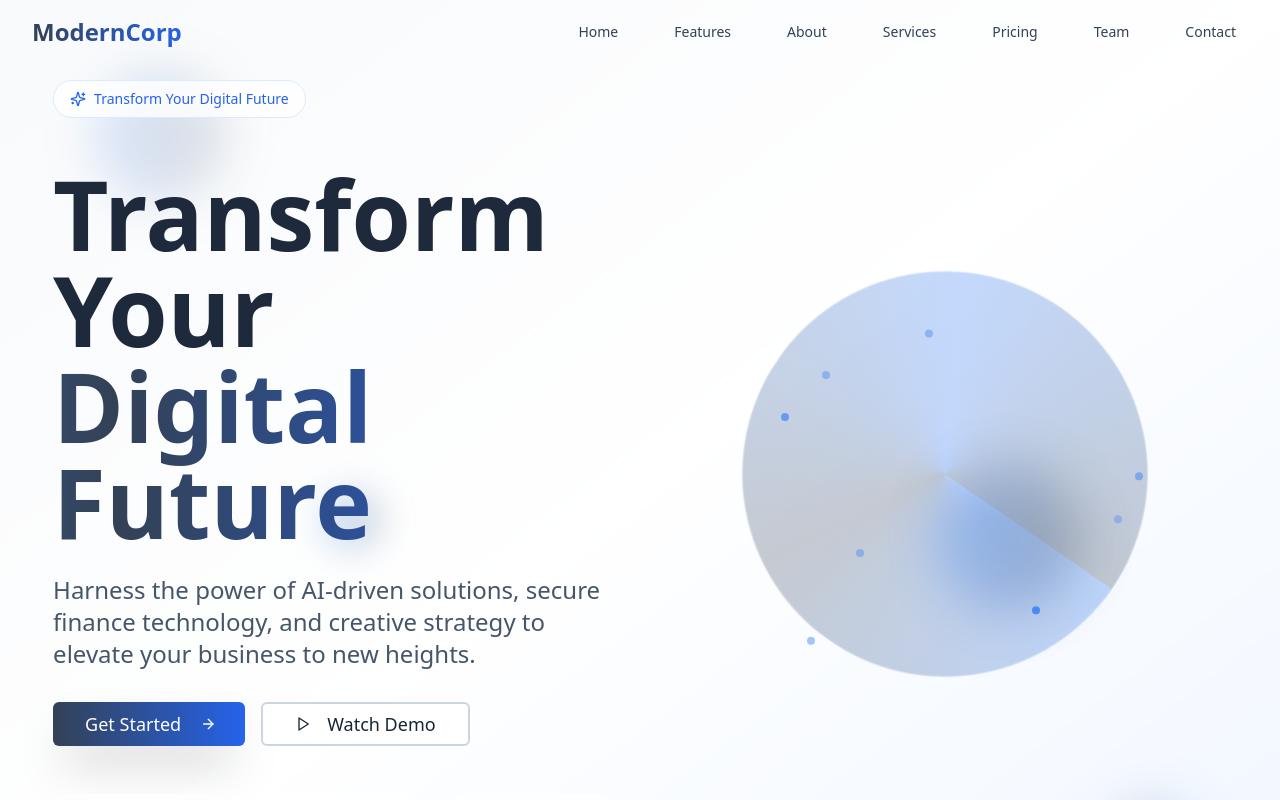
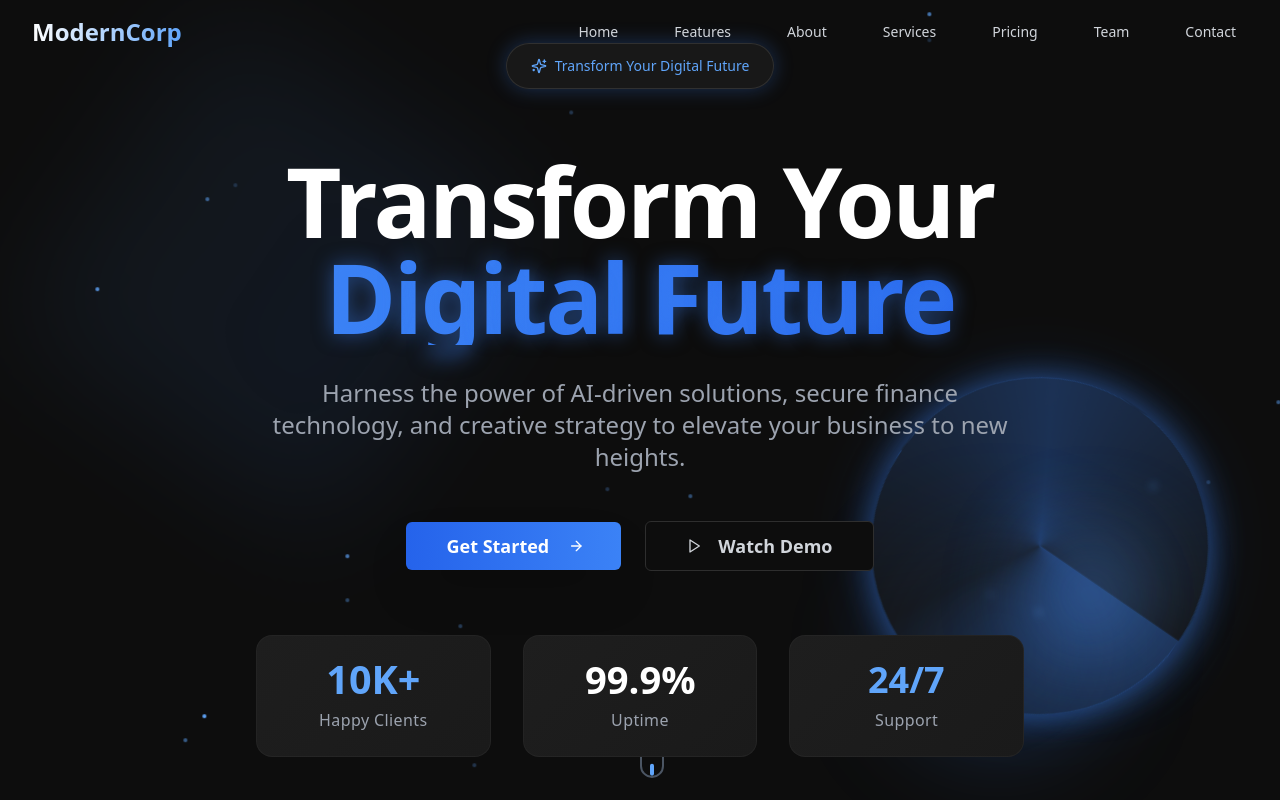
Before and after one commit to sandhyapattevardhanm/ClosedLoopNew, a React (Vite) app: page / in a window 1280 px wide. Shown: the top 800 px of the page. Built offline with nearby package versions, Linux system fonts and the light colour scheme.

Commit message:
Refactor: Implement Devin.ai-inspired design
- Updated color palette, hero section, and animations.
- Added microinteractions and background visuals.
- Improved typography and general vibe.

```diff
--- a/src/components/Hero.tsx
+++ b/src/components/Hero.tsx
@@ -24,78 +24,79 @@ const Hero = () => {
     }
   };
 
-  const floatingVariants = {
-    animate: {
-      y: [-20, 20]
-    }
-  };
-
   return (
-    <section id="home" className="relative min-h-screen flex items-center justify-center overflow-hidden bg-gradient-to-br from-slate-50 via-white to-blue-50">
+    <section id="home" className="relative min-h-screen flex items-center justify-center overflow-hidden bg-[#0D0D0D]">
       {/* Animated Background Elements */}
       <div className="absolute inset-0">
-        {/* Floating Orbs */}
+        {/* Large Gradient Blob */}
         <motion.div
-          className="absolute top-20 left-20 w-32 h-32 bg-gradient-to-r from-blue-500/20 to-slate-600/20 rounded-full blur-xl"
+          className="absolute top-20 left-20 w-96 h-96 gradient-blob opacity-30"
           animate={{
+            scale: [1, 1.2, 1],
             x: [0, 100, 0],
             y: [0, -50, 0],
-            scale: [1, 1.2, 1],
           }}
           transition={{
-            duration: 8,
+            duration: 15,
             repeat: Infinity,
             ease: "easeInOut"
           }}
         />
+
+        {/* Secondary Blob */}
         <motion.div
-          className="absolute bottom-20 right-20 w-24 h-24 bg-gradient-to-r from-slate-600/20 to-blue-500/20 rounded-full blur-xl"
+          className="absolute bottom-20 right-20 w-64 h-64 bg-blue-500/20 rounded-full blur-3xl"
           animate={{
+            scale: [1, 0.8, 1],
             x: [0, -80, 0],
             y: [0, 60, 0],
-            scale: [1, 0.8, 1],
           }}
           transition={{
-            duration: 6,
-            repeat: Infinity,
-            ease: "easeInOut",
-            delay: 1
-          }}
-        />
-        <motion.div
-          className="absolute top-1/2 left-1/4 w-16 h-16 bg-gradient-to-r from-blue-400/30 to-slate-500/30 rounded-full blur-lg"
-          animate={{
-            x: [0, -40, 0],
-            y: [0, 40, 0],
-          }}
-          transition={{
-            duration: 5,
+            duration: 12,
             repeat: Infinity,
             ease: "easeInOut",
             delay: 2
           }}
         />
+
+        {/* Floating Particles */}
+        {[...Array(20)].map((_, i) => (
+          <motion.div
+            key={i}
+            className="absolute w-1 h-1 bg-blue-400 rounded-full floating-particle"
+            style={{
+              top: `${Math.random() * 100}%`,
+              left: `${Math.random() * 100}%`,
+            }}
+            animate={{
+              y: [0, -30, 0],
+              opacity: [0.2, 1, 0.2],
+            }}
+            transition={{
+              duration: 4 + Math.random() * 4,
+              repeat: Infinity,
+              delay: Math.random() * 4,
+            }}
+          />
+        ))}
       </div>
 
-      {/* Glassmorphism Background */}
-      <div className="absolute inset-0 backdrop-blur-[1px] bg-white/10" />
-
+      {/* Main Content */}
       <div className="relative z-10 max-w-7xl mx-auto px-4 sm:px-6 lg:px-8">
-        <div className="flex flex-col lg:flex-row items-center justify-between min-h-screen py-20">
-          {/* Left Content */}
         <motion.div
-            className="flex-1 text-center lg:text-left lg:pr-12"
+          className="text-center"
           variants={containerVariants}
           initial="hidden"
           animate="visible"
         >
+          {/* Badge */}
           <motion.div
             variants={itemVariants}
-              className="mb-6"
             transition={{ duration: 0.8, ease: "easeOut" }}
+            className="mb-8"
           >
             <motion.div
-                className="inline-flex items-center gap-2 px-4 py-2 bg-white/80 backdrop-blur-sm rounded-full text-sm font-medium text-blue-600 mb-6 border border-blue-100"
+              className="inline-flex items-center gap-2 px-6 py-3 glass-morphism rounded-full text-sm font-medium text-blue-400 mb-8 glow-blue"
               whileHover={{ scale: 1.05 }}
               whileTap={{ scale: 0.95 }}
             >
@@ -104,14 +105,15 @@ const Hero = () => {
             </motion.div>
           </motion.div>
 
+          {/* Main Headline */}
           <motion.h1
             variants={itemVariants}
-              className="text-5xl md:text-7xl lg:text-8xl font-bold text-slate-800 mb-6 leading-tight"
             transition={{ duration: 0.8, ease: "easeOut" }}
+            className="text-6xl md:text-7xl lg:text-8xl font-black text-white mb-8 leading-tight tracking-tight"
           >
             Transform Your
             <motion.span
-                className="block bg-gradient-to-r from-blue-500 via-slate-700 to-blue-600 bg-clip-text text-transparent"
+              className="block bg-gradient-to-r from-blue-400 via-blue-500 to-blue-600 bg-clip-text text-transparent text-glow"
               animate={{
                 backgroundPosition: ["0% 50%", "100% 50%", "0% 50%"],
               }}
@@ -128,19 +130,21 @@ const Hero = () => {
             </motion.span>
           </motion.h1>
 
+          {/* Description */}
           <motion.p
             variants={itemVariants}
-              className="text-xl md:text-2xl text-slate-600 mb-8 max-w-2xl leading-relaxed"
             transition={{ duration: 0.8, ease: "easeOut" }}
+            className="text-xl md:text-2xl text-gray-400 mb-12 max-w-3xl mx-auto leading-relaxed"
           >
             Harness the power of AI-driven solutions, secure finance technology, and creative strategy
             to elevate your business to new heights.
           </motion.p>
 
+          {/* CTA Buttons */}
           <motion.div
             variants={itemVariants}
-              className="flex flex-col sm:flex-row gap-4 justify-center lg:justify-start items-center mb-12"
             transition={{ duration: 0.8, ease: "easeOut" }}
+            className="flex flex-col sm:flex-row gap-6 justify-center items-center mb-16"
           >
             <motion.div
               whileHover={{ scale: 1.05 }}
@@ -148,7 +152,7 @@ const Hero = () => {
             >
               <Button
                 size="lg"
-                  className="group bg-gradient-to-r from-slate-700 to-blue-600 hover:from-slate-800 hover:to-blue-700 text-white px-8 py-4 text-lg shadow-2xl hover:shadow-blue-500/25 transition-all duration-300"
+                className="group btn-glow bg-gradient-to-r from-blue-600 to-blue-500 hover:from-blue-700 hover:to-blue-600 text-white px-10 py-6 text-lg font-semibold shadow-2xl border-0"
               >
                 Get Started
                 <motion.div
@@ -160,6 +164,7 @@ const Hero = () => {
                 </motion.div>
               </Button>
             </motion.div>
+
             <motion.div
               whileHover={{ scale: 1.05 }}
               whileTap={{ scale: 0.95 }}
@@ -167,37 +172,38 @@ const Hero = () => {
               <Button
                 variant="outline"
                 size="lg"
-                  className="group border-2 border-slate-300 hover:border-blue-600 hover:bg-blue-50 px-8 py-4 text-lg backdrop-blur-sm bg-white/80 transition-all duration-300"
+                className="group glass-morphism hover:glow-blue px-10 py-6 text-lg font-semibold text-gray-300 hover:text-white transition-all duration-300"
               >
-                  <Play className="mr-2 h-5 w-5 group-hover:text-blue-600 transition-colors" />
+                <Play className="mr-2 h-5 w-5 group-hover:text-blue-400 transition-colors" />
                 Watch Demo
               </Button>
             </motion.div>
           </motion.div>
 
+          {/* Stats */}
           <motion.div
             variants={itemVariants}
-              className="grid grid-cols-1 md:grid-cols-3 gap-8 max-w-2xl mx-auto lg:mx-0"
             transition={{ duration: 0.8, ease: "easeOut" }}
+            className="grid grid-cols-1 md:grid-cols-3 gap-8 max-w-3xl mx-auto"
           >
             {[
-                { value: "10K+", label: "Happy Clients", color: "text-blue-600" },
-                { value: "99.9%", label: "Uptime", color: "text-slate-700" },
-                { value: "24/7", label: "Support", color: "text-blue-500" }
+              { value: "10K+", label: "Happy Clients", color: "text-blue-400" },
+              { value: "99.9%", label: "Uptime", color: "text-white" },
+              { value: "24/7", label: "Support", color: "text-blue-400" }
             ].map((stat, index) => (
               <motion.div
                 key={index}
-                  className="text-center p-4 rounded-2xl bg-white/60 backdrop-blur-sm border border-white/20 hover:bg-white/80 transition-all duration-300"
+                className="text-center p-6 card-surface rounded-2xl hover:glow-blue transition-all duration-300"
                 whileHover={{
                   scale: 1.05,
-                    boxShadow: "0 20px 40px rgba(0,0,0,0.1)"
+                  y: -5
                 }}
                 initial={{ opacity: 0, y: 20 }}
                 animate={{ opacity: 1, y: 0 }}
-                  transition={{ delay: 1 + index * 0.2 }}
+                transition={{ delay: 1.5 + index * 0.2 }}
               >
                 <motion.div
-                    className={`text-3xl font-bold ${stat.color} mb-2`}
+                  className={`text-4xl font-black ${stat.color} mb-2`}
                   animate={{ scale: [1, 1.1, 1] }}
                   transition={{
                     duration: 2,
@@ -207,28 +213,28 @@ const Hero = () => {
                 >
                   {stat.value}
                 </motion.div>
-                  <div className="text-slate-600 font-medium">{stat.label}</div>
+                <div className="text-gray-400 font-medium tracking-wide">{stat.label}</div>
               </motion.div>
             ))}
           </motion.div>
         </motion.div>
+      </div>
 
-          {/* Right Visual Element */}
+      {/* 3D Visual Element */}
       <motion.div
-            className="flex-1 hidden lg:flex items-center justify-center relative"
-            variants={floatingVariants}
-            animate="animate"
+        className="absolute right-20 top-1/2 transform -translate-y-1/2 hidden xl:block"
+        animate={{ y: [-20, 20] }}
         transition={{
           duration: 4,
           repeat: Infinity,
-              repeatType: "reverse" as const,
+          repeatType: "reverse",
           ease: "easeInOut"
         }}
       >
-            <div className="relative w-96 h-96">
-              {/* 3D Glass Sphere Effect */}
+        <div className="relative w-80 h-80">
+          {/* 3D Glass Orb Effect */}
           <motion.div
-                className="absolute inset-0 rounded-full bg-gradient-to-br from-blue-500/30 via-slate-600/20 to-blue-400/30 backdrop-blur-sm border border-white/30"
+            className="absolute inset-0 rounded-full bg-gradient-to-br from-blue-500/30 via-transparent to-blue-400/30 backdrop-blur-sm border border-blue-500/20 glow-blue-intense"
             animate={{
               rotate: [0, 360],
               scale: [1, 1.1, 1],
@@ -238,16 +244,16 @@ const Hero = () => {
               scale: { duration: 4, repeat: Infinity, ease: "easeInOut" }
             }}
             style={{
-                  background: "conic-gradient(from 0deg, rgba(59, 130, 246, 0.3), rgba(71, 85, 105, 0.3), rgba(59, 130, 246, 0.3), rgba(71, 85, 105, 0.3))"
+              background: "conic-gradient(from 0deg, rgba(59, 130, 246, 0.3), rgba(30, 30, 30, 0.3), rgba(59, 130, 246, 0.3), rgba(30, 30, 30, 0.3))"
             }}
           />
 
           {/* Inner Glowing Core */}
           <motion.div
-                className="absolute top-1/2 left-1/2 w-32 h-32 -translate-x-1/2 -translate-y-1/2 rounded-full bg-gradient-to-r from-blue-500/50 to-slate-600/50 blur-xl"
+            className="absolute top-1/2 left-1/2 w-24 h-24 -translate-x-1/2 -translate-y-1/2 rounded-full bg-gradient-to-r from-blue-500/60 to-blue-400/60 blur-2xl"
             animate={{
-                  scale: [1, 1.2, 1],
-                  opacity: [0.5, 0.8, 0.5],
+              scale: [1, 1.3, 1],
+              opacity: [0.6, 1, 0.6],
             }}
             transition={{
               duration: 3,
@@ -255,31 +261,8 @@ const Hero = () => {
               ease: "easeInOut"
             }}
           />
-
-              {/* Floating Particles */}
-              {[...Array(8)].map((_, i) => (
-                <motion.div
-                  key={i}
-                  className="absolute w-2 h-2 bg-blue-500 rounded-full"
-                  style={{
-                    top: `${Math.random() * 100}%`,
-                    left: `${Math.random() * 100}%`,
-                  }}
-                  animate={{
-                    y: [0, -20, 0],
-                    opacity: [0.3, 1, 0.3],
-                  }}
-                  transition={{
-                    duration: 2 + Math.random() * 2,
-                    repeat: Infinity,
-                    delay: Math.random() * 2,
-                  }}
-                />
-              ))}
         </div>
       </motion.div>
-        </div>
-      </div>
 
       {/* Scroll Indicator */}
       <motion.div
@@ -287,9 +270,9 @@ const Hero = () => {
         animate={{ y: [0, 10, 0] }}
         transition={{ duration: 2, repeat: Infinity }}
       >
-        <div className="w-6 h-10 border-2 border-slate-400 rounded-full flex justify-center relative overflow-hidden">
+        <div className="w-6 h-10 border-2 border-gray-600 rounded-full flex justify-center relative overflow-hidden">
           <motion.div
-            className="w-1 h-3 bg-slate-400 rounded-full mt-2"
+            className="w-1 h-3 bg-blue-400 rounded-full mt-2"
             animate={{ y: [0, 16, 0] }}
             transition={{ duration: 2, repeat: Infinity }}
           />
--- a/src/components/Navbar.tsx
+++ b/src/components/Navbar.tsx
@@ -1,6 +1,7 @@
 
 import React, { useState, useEffect } from 'react';
 import { Menu, X } from 'lucide-react';
+import { motion } from 'framer-motion';
 
 const Navbar = () => {
   const [isOpen, setIsOpen] = useState(false);
@@ -23,58 +24,89 @@ const Navbar = () => {
   };
 
   return (
-    <nav className={`fixed top-0 left-0 right-0 z-50 transition-all duration-300 ${
-      isScrolled ? 'bg-white/95 backdrop-blur-md shadow-lg' : 'bg-transparent'
-    }`}>
+    <motion.nav
+      className={`fixed top-0 left-0 right-0 z-50 transition-all duration-300 ${
+        isScrolled ? 'glass-morphism shadow-2xl' : 'bg-transparent'
+      }`}
+      initial={{ y: -100 }}
+      animate={{ y: 0 }}
+      transition={{ duration: 0.8, ease: "easeOut" }}
+    >
       <div className="max-w-7xl mx-auto px-4 sm:px-6 lg:px-8">
         <div className="flex justify-between items-center h-16">
-          <div className="flex-shrink-0">
-            <h1 className="text-2xl font-bold bg-gradient-to-r from-slate-700 to-blue-600 bg-clip-text text-transparent">
+          <motion.div
+            className="flex-shrink-0"
+            whileHover={{ scale: 1.05 }}
+            transition={{ duration: 0.2 }}
+          >
+            <h1 className="text-2xl font-black bg-gradient-to-r from-white to-blue-400 bg-clip-text text-transparent">
               ModernCorp
             </h1>
-          </div>
+          </motion.div>
 
           <div className="hidden md:block">
             <div className="ml-10 flex items-baseline space-x-8">
-              {['home', 'features', 'about', 'services', 'pricing', 'team', 'contact'].map((item) => (
-                <button
+              {['home', 'features', 'about', 'services', 'pricing', 'team', 'contact'].map((item, index) => (
+                <motion.button
                   key={item}
                   onClick={() => scrollToSection(item)}
-                  className="text-slate-700 hover:text-blue-600 px-3 py-2 text-sm font-medium transition-colors duration-200 capitalize"
+                  className="relative text-gray-300 hover:text-white px-3 py-2 text-sm font-medium transition-colors duration-200 capitalize group"
+                  whileHover={{ scale: 1.05 }}
+                  initial={{ opacity: 0, y: -20 }}
+                  animate={{ opacity: 1, y: 0 }}
+                  transition={{ delay: 0.1 * index }}
                 >
                   {item}
-                </button>
+                  <motion.div
+                    className="absolute bottom-0 left-0 w-full h-0.5 bg-blue-400 origin-left"
+                    initial={{ scaleX: 0 }}
+                    whileHover={{ scaleX: 1 }}
+                    transition={{ duration: 0.3 }}
+                  />
+                </motion.button>
               ))}
             </div>
           </div>
 
           <div className="md:hidden">
-            <button
+            <motion.button
               onClick={() => setIsOpen(!isOpen)}
-              className="text-slate-700 hover:text-blue-600 p-2"
+              className="text-gray-300 hover:text-white p-2"
+              whileHover={{ scale: 1.1 }}
+              whileTap={{ scale: 0.9 }}
             >
               {isOpen ? <X size={24} /> : <Menu size={24} />}
-            </button>
+            </motion.button>
           </div>
         </div>
       </div>
 
       {isOpen && (
-        <div className="md:hidden bg-white/95 backdrop-blur-md shadow-lg">
+        <motion.div
+          className="md:hidden glass-morphism shadow-2xl"
+          initial={{ opacity: 0, height: 0 }}
+          animate={{ opacity: 1, height: 'auto' }}
+          exit={{ opacity: 0, height: 0 }}
+          transition={{ duration: 0.3 }}
+        >
           <div className="px-2 pt-2 pb-3 space-y-1">
-            {['home', 'features', 'about', 'services', 'pricing', 'team', 'contact'].map((item) => (
-              <button
+            {['home', 'features', 'about', 'services', 'pricing', 'team', 'contact'].map((item, index) => (
+              <motion.button
                 key={item}
                 onClick={() => scrollToSection(item)}
-                className="block px-3 py-2 text-slate-700 hover:text-blue-600 text-sm font-medium capitalize w-full text-left"
+                className="block px-3 py-2 text-gray-300 hover:text-white text-sm font-medium capitalize w-full text-left"
+                initial={{ opacity: 0, x: -20 }}
+                animate={{ opacity: 1, x: 0 }}
+                transition={{ delay: 0.1 * index }}
+                whileHover={{ x: 10 }}
               >
                 {item}
-              </button>
+              </motion.button>
             ))}
           </div>
-        </div>
+        </motion.div>
       )}
-    </nav>
+    </motion.nav>
   );
 };
 
--- a/src/index.css
+++ b/src/index.css
@@ -7,90 +7,91 @@
 
 @layer base {
   :root {
-    --background: 0 0% 100%;
-    --foreground: 210 40% 15%;
+    --background: 0 0% 5%;
+    --foreground: 210 20% 82%;
 
-    --card: 0 0% 100%;
-    --card-foreground: 210 40% 15%;
+    --card: 0 0% 12%;
+    --card-foreground: 210 20% 82%;
 
-    --popover: 0 0% 100%;
-    --popover-foreground: 210 40% 15%;
+    --popover: 0 0% 8%;
+    --popover-foreground: 210 20% 82%;
 
-    --primary: 210 40% 15%;
-    --primary-foreground: 0 0% 100%;
+    --primary: 217 91% 60%;
+    --primary-foreground: 0 0% 5%;
 
-    --secondary: 210 20% 96%;
-    --secondary-foreground: 210 40% 15%;
+    --secondary: 0 0% 12%;
+    --secondary-foreground: 210 20% 82%;
 
-    --muted: 210 20% 96%;
+    --muted: 0 0% 12%;
     --muted-foreground: 210 15% 46%;
 
-    --accent: 207 90% 54%;
-    --accent-foreground: 0 0% 100%;
+    --accent: 217 91% 60%;
+    --accent-foreground: 0 0% 5%;
 
     --destructive: 0 84.2% 60.2%;
     --destructive-foreground: 210 40% 98%;
 
-    --border: 214.3 31.8% 91.4%;
-    --input: 214.3 31.8% 91.4%;
-    --ring: 210 40% 15%;
+    --border: 0 0% 18%;
+    --input: 0 0% 18%;
+    --ring: 217 91% 60%;
 
     --radius: 0.5rem;
 
-    --sidebar-background: 0 0% 98%;
-    --sidebar-foreground: 210 40% 15%;
-    --sidebar-primary: 210 40% 15%;
-    --sidebar-primary-foreground: 0 0% 98%;
-    --sidebar-accent: 207 90% 54%;
-    --sidebar-accent-foreground: 0 0% 100%;
-    --sidebar-border: 220 13% 91%;
-    --sidebar-ring: 207 90% 54%;
+    --sidebar-background: 0 0% 8%;
+    --sidebar-foreground: 210 20% 82%;
+    --sidebar-primary: 217 91% 60%;
+    --sidebar-primary-foreground: 0 0% 8%;
+    --sidebar-accent: 217 91% 60%;
+    --sidebar-accent-foreground: 0 0% 8%;
+    --sidebar-border: 0 0% 18%;
+    --sidebar-ring: 217 91% 60%;
 
-    /* Custom color variables for the new palette */
-    --charcoal: 210 40% 15%;
-    --navy: 210 50% 25%;
-    --blue-primary: 207 90% 54%;
-    --blue-light: 207 80% 70%;
-    --white: 0 0% 100%;
-    --gray-light: 210 20% 96%;
+    /* Devin.ai inspired color variables */
+    --dark-bg: 0 0% 5%;
+    --dark-surface: 0 0% 12%;
+    --neon-blue: 217 91% 60%;
+    --neon-blue-light: 217 91% 70%;
+    --text-primary: 210 20% 82%;
+    --text-muted: 210 15% 46%;
+    --glow-blue: 217 91% 60%;
   }
 
   .dark {
-    --background: 210 40% 8%;
-    --foreground: 0 0% 98%;
+    --background: 0 0% 5%;
+    --foreground: 210 20% 82%;
 
-    --card: 210 40% 10%;
-    --card-foreground: 0 0% 98%;
+    --card: 0 0% 12%;
+    --card-foreground: 210 20% 82%;
 
-    --popover: 210 40% 8%;
-    --popover-foreground: 0 0% 98%;
+    --popover: 0 0% 8%;
+    --popover-foreground: 210 20% 82%;
 
-    --primary: 207 90% 54%;
-    --primary-foreground: 210 40% 8%;
+    --primary: 217 91% 60%;
+    --primary-foreground: 0 0% 5%;
 
-    --secondary: 210 40% 15%;
-    --secondary-foreground: 0 0% 98%;
+    --secondary: 0 0% 12%;
+    --secondary-foreground: 210 20% 82%;
 
-    --muted: 210 40% 15%;
-    --muted-foreground: 210 20% 65%;
+    --muted: 0 0% 12%;
+    --muted-foreground: 210 15% 46%;
 
-    --accent: 207 90% 54%;
-    --accent-foreground: 210 40% 8%;
+    --accent: 217 91% 60%;
+    --accent-foreground: 0 0% 5%;
 
     --destructive: 0 62.8% 30.6%;
     --destructive-foreground: 210 40% 98%;
 
-    --border: 210 40% 15%;
-    --input: 210 40% 15%;
-    --ring: 207 90% 54%;
-    --sidebar-background: 210 40% 8%;
-    --sidebar-foreground: 0 0% 98%;
-    --sidebar-primary: 207 90% 54%;
-    --sidebar-primary-foreground: 210 40% 8%;
-    --sidebar-accent: 210 40% 15%;
-    --sidebar-accent-foreground: 0 0% 98%;
-    --sidebar-border: 210 40% 15%;
-    --sidebar-ring: 207 90% 54%;
+    --border: 0 0% 18%;
+    --input: 0 0% 18%;
+    --ring: 217 91% 60%;
+    --sidebar-background: 0 0% 8%;
+    --sidebar-foreground: 210 20% 82%;
+    --sidebar-primary: 217 91% 60%;
+    --sidebar-primary-foreground: 0 0% 8%;
+    --sidebar-accent: 0 0% 12%;
+    --sidebar-accent-foreground: 210 20% 82%;
+    --sidebar-border: 0 0% 18%;
+    --sidebar-ring: 217 91% 60%;
   }
 }
 
@@ -100,6 +101,74 @@
   }
 
   body {
-    @apply bg-background text-foreground;
+    @apply bg-[#0D0D0D] text-[#D1D5DB] font-sans;
+    overflow-x: hidden;
+  }
+
+  /* Custom glow effects */
+  .glow-blue {
+    box-shadow: 0 0 20px rgba(59, 130, 246, 0.3);
+  }
+
+  .glow-blue-intense {
+    box-shadow: 0 0 30px rgba(59, 130, 246, 0.5), 0 0 60px rgba(59, 130, 246, 0.2);
+  }
+
+  .text-glow {
+    text-shadow: 0 0 20px rgba(59, 130, 246, 0.5);
+  }
+
+  /* Animated gradient backgrounds */
+  .gradient-blob {
+    background: conic-gradient(from 0deg, rgba(59, 130, 246, 0.3), rgba(96, 165, 250, 0.2), rgba(59, 130, 246, 0.3));
+    filter: blur(60px);
+    animation: rotate 20s linear infinite;
+  }
+
+  @keyframes rotate {
+    from { transform: rotate(0deg); }
+    to { transform: rotate(360deg); }
+  }
+
+  /* Particle animation */
+  .floating-particle {
+    animation: float 6s ease-in-out infinite;
+  }
+
+  .floating-particle:nth-child(2) {
+    animation-delay: -2s;
+  }
+
+  .floating-particle:nth-child(3) {
+    animation-delay: -4s;
+  }
+
+  @keyframes float {
+    0%, 100% { transform: translateY(0px) translateX(0px); }
+    33% { transform: translateY(-20px) translateX(10px); }
+    66% { transform: translateY(10px) translateX(-5px); }
   }
 }
+
+@layer components {
+  .btn-glow {
+    @apply relative overflow-hidden;
+    transition: all 0.3s ease;
+  }
+
+  .btn-glow:hover {
+    box-shadow: 0 0 20px rgba(59, 130, 246, 0.4), 0 0 40px rgba(59, 130, 246, 0.2);
+    transform: translateY(-1px);
+  }
+
+  .card-surface {
+    background: linear-gradient(135deg, #1E1E1E 0%, #1A1A1A 100%);
+    border: 1px solid rgba(44, 44, 44, 0.5);
+  }
+
+  .glass-morphism {
+    background: rgba(30, 30, 30, 0.7);
+    backdrop-filter: blur(10px);
+    border: 1px solid rgba(255, 255, 255, 0.1);
+  }
+}
```
Also changed, not shown: src/components/Footer.tsx (+86 -78 lines). Lines whose indentation alone changed are shown as unchanged.
